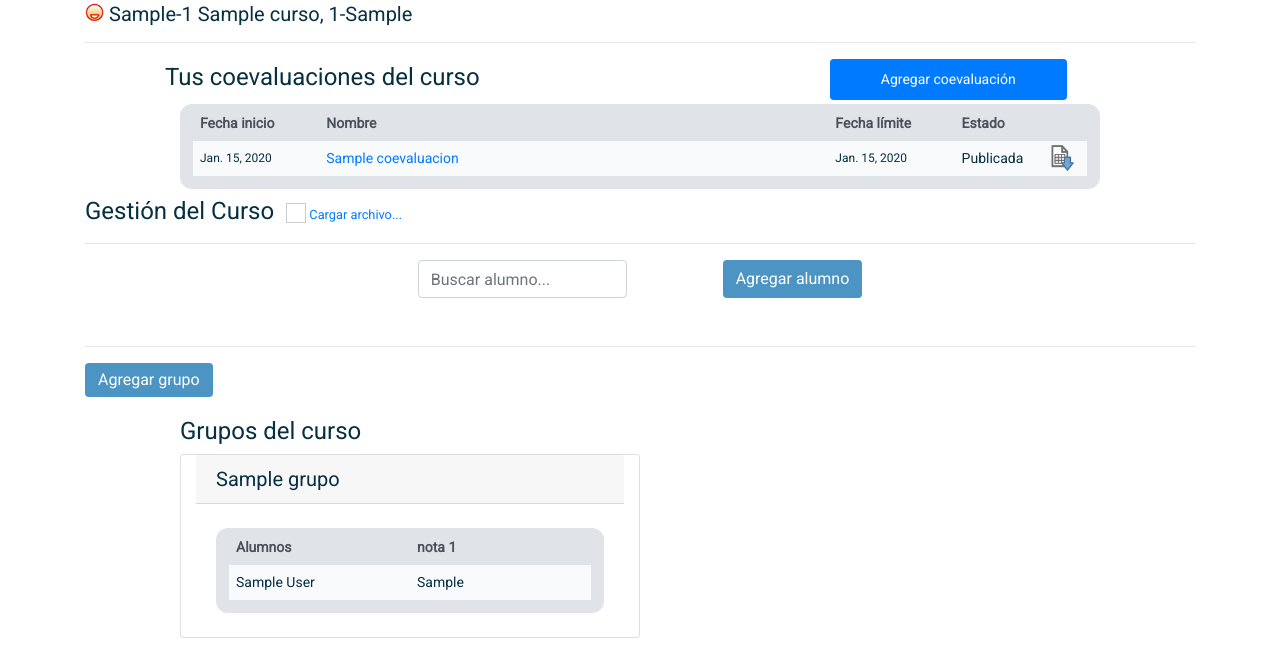
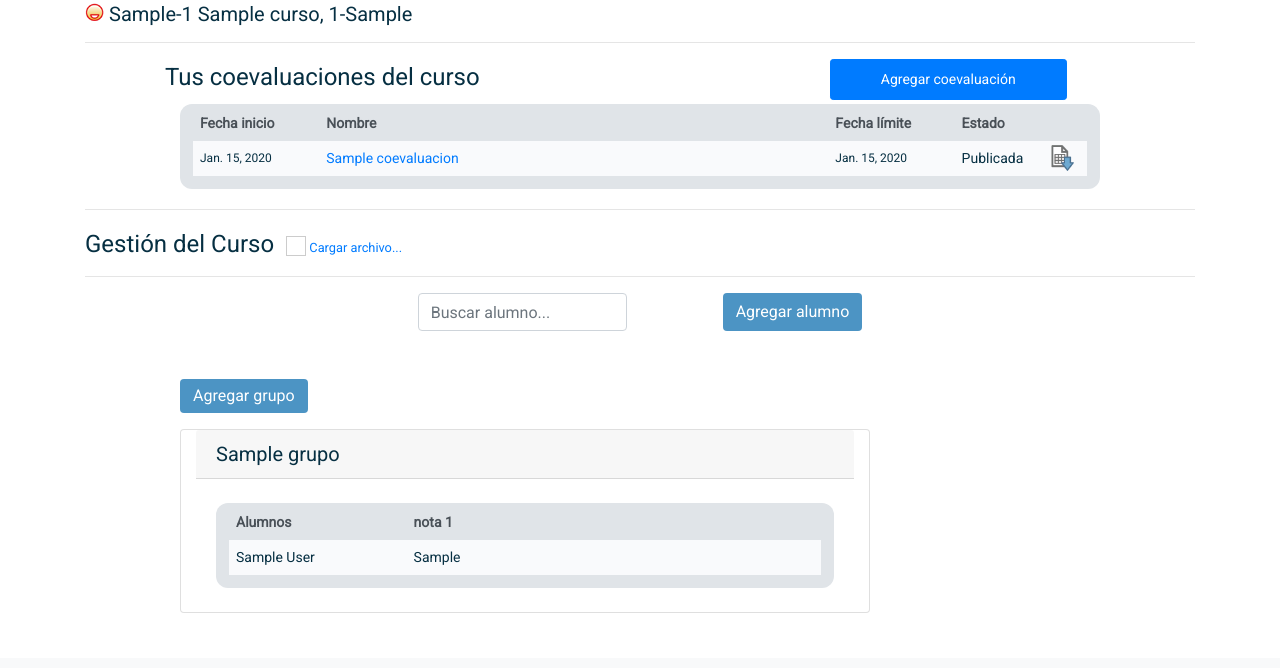
Before and after one commit to DCC-CC4401/2018-2-DeCepCiones, a Django app: page /tarea4/fichaCursoDoc/1 in a window 1280 px wide. Shown: the part 142-810 px from the top of the page. After the commit the page ends 755 px from the top, so only its background shows below. Run offline with Django 3.2, Linux system fonts and the light colour scheme; a user stored in the database is signed in; tables that the repository leaves empty hold one stand-in row (values such as "Sample post"); some libraries are stand-ins or nearby versions.

Commit message:
Fix a tabla de grupos en fichaCursoDoc, la columna del nombre tiene un espacio mas amplio para despliegue

```diff
--- a/templates/tarea4/fichaCursoDocente.html
+++ b/templates/tarea4/fichaCursoDocente.html
@@ -112,7 +112,9 @@
             </div>
 
 
+
              <!-- Gestión del curso -->
+            <hr/>
             <h4 class="d-inline-block mt-1 mb-0">Gestión del Curso</h4>
             <div class="d-inline-block ml-2">
                 <a href="#" class="small" title="Cargar información">
@@ -128,28 +130,31 @@
                 </form>
                 <button type="button" id="add-coev-btn" class="btn btn-primary-custom float-right ml-5">Agregar alumno</button>
             </div>
-            <hr>
-            <div class="row">
+            <!--<div class="row">
                 <div class="col-md-4">
                     <button type="button" id="add-coev-btn" class="btn btn-primary-custom float-left mb-3">Agregar grupo
                     </button>
                 </div>
-            </div>
+            </div>-->
             <div class="row"> <!-- div para tarjetas de grupo -->
                 <div class="col-md-10 offset-1">
-            		<h4 class="d-inline-block mt-1">Grupos del curso</h4>
-
+                    <div class="row">
+                        <div class="col-md-4">
+                            <button type="button" id="add-coev-btn" class="btn btn-primary-custom float-left mb-3">Agregar grupo
+                            </button>
+                        </div>
+                    </div>
                     {% for grupo in grupos %}
                     <!-- carta de grupos -->
-                    <div class="card col-md-6">
+                    <div class="card col-md-9">
                         <h5 class="card-header">{{ grupo.nombre }}</h5>
                         <div class="card-body">
                             <div class="table-wrap table-responsive my-1"> <!-- "Envoltura" de la tabla -->
-                                <table class="table table-coeval-curso table-striped table-hover mb-0 "> <!-- Tabla -->
+                                <table class="table table-coeval-curso table-striped table-hover mb-0" style="table-layout: fixed; white-space: nowrap;"> <!-- Tabla -->
                                     <!-- Encabezados de tabla (Table Headers) -->
                                     <thead class="thead-light">
                                         <tr> <!-- Fila (Table Row) -->
-                                            <th>Alumnos</th>
+                                            <th style="width: 30%;">Alumnos</th>
                                             {% for titulo in grupo.titulos %}
                                             <th>{{ titulo }}</th>
                                             {% endfor %}
@@ -166,7 +171,7 @@
                                             </td>
                                             <!-- Notas -->
                                             {% for nota in alumno.notas %}
-                                            <td>{{ nota }}</td>
+                                                <td> {{ nota }}</td>
                                             {% endfor %}
                                         </tr>
                                         {% endfor %}
```
